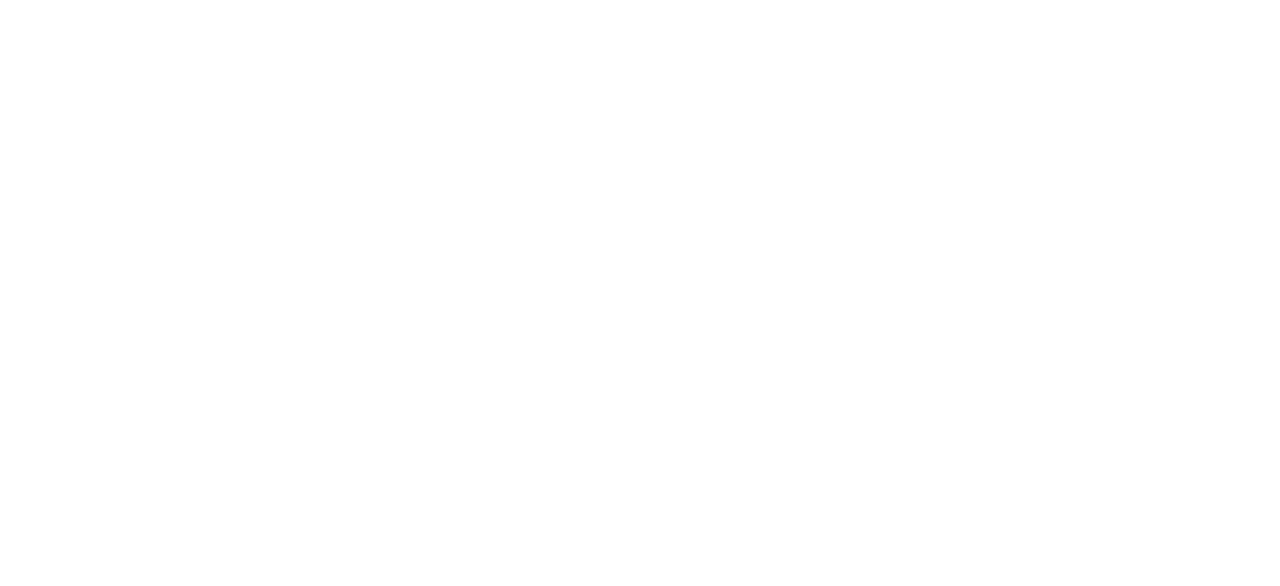
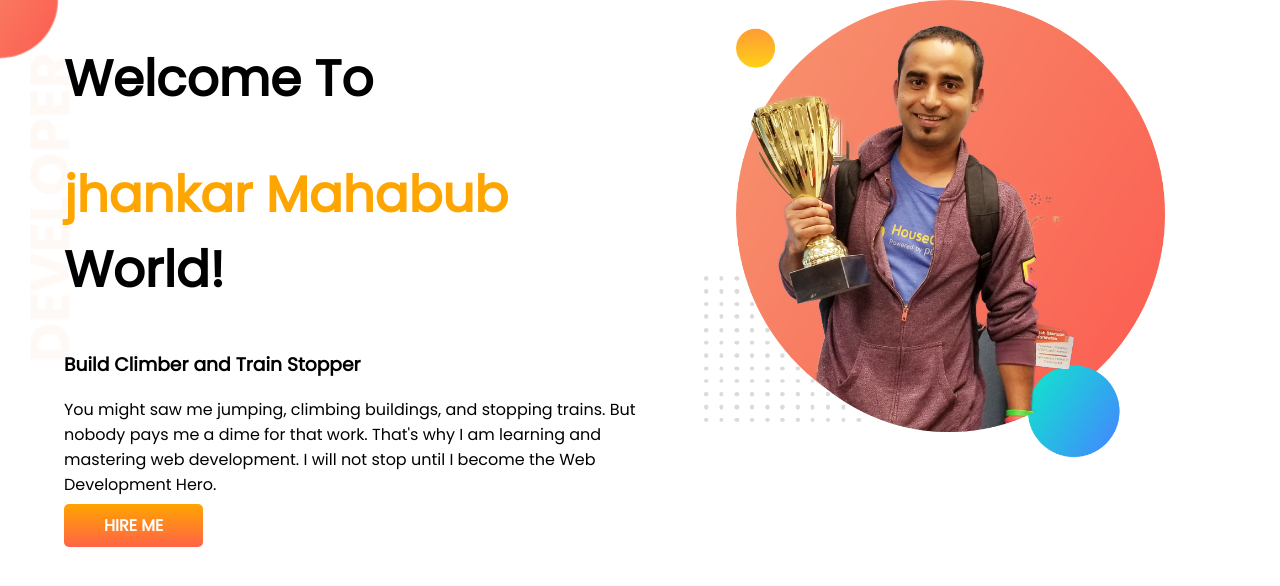
Before and after one commit to OmarFarukbd234/developer-portfolio, a plain HTML site: page index.html in a window 1280 px wide. Drawn offline with Linux system fonts and the light colour scheme.

Commit message:
top banner is  added

```diff
--- a/index.html
+++ b/index.html
@@ -6,10 +6,32 @@
     <meta http-equiv="X-UA-Compatible" content="IE=edge">
     <meta name="viewport" content="width=device-width, initial-scale=1.0">
     <title>mMy Developer portfolio</title>
+    <link rel="stylesheet" href="style.css">
+    <link href="https://fonts.googleapis.com/css?family=Poppins&display=swap" rel="stylesheet">
 </head>
 
 <body>
+    <section class="top-banner">
+        <div class="half-width">
+            <h1>Welcome To</h1>
+            <h1><span class="orange-color"> jhankar Mahabub</span> World!</h1>
+            <h3>Build Climber and Train Stopper</h3>
+            <p>You might saw me jumping, climbing buildings, and stopping trains. But nobody pays me a dime for that
+                work.
+                That's why I am learning and mastering web development. I will not stop until I become the Web
+                Development
+                Hero.
+            </p>
+            <a class="anchor-button" target="_blank" href="https://www.linkedin.com/company/programminghero/">HIRE
+                ME</a>
 
+        </div>
+
+        <div class="half-width">
+            <img src="images/jhankar.png" alt="">
+
+        </div>
+    </section>
 </body>
 
 </html>
--- a/style.css
+++ b/style.css
@@ -0,0 +1,36 @@
+body {
+  margin: 0;
+  font-family: "Poppins", sans-serif;
+}
+h1 {
+  font-size: 50px;
+}
+
+.orange-color {
+  color: orange;
+}
+
+section {
+  display: flex;
+}
+.half-width {
+  width: 50%;
+  padding-left: 5%;
+}
+
+.half-width img {
+  width: 80%;
+}
+.anchor-button {
+  text-decoration: none;
+  background-image: linear-gradient(orange, tomato);
+  padding: 10px 40px;
+  border-radius: 5px;
+  color: white;
+  font-weight: bold;
+}
+
+.top-banner {
+  background-image: url(images/top-banner.png);
+  background-repeat: no-repeat;
+}
```
Also changed, not shown: images/dream-bg.png (added), images/exp-bg.png (added), images/jhankar.png (added), images/jhankar2.png (added), images/my-bg.png (added), images/my-bg2.png (added), images/top-banner.png (added).
